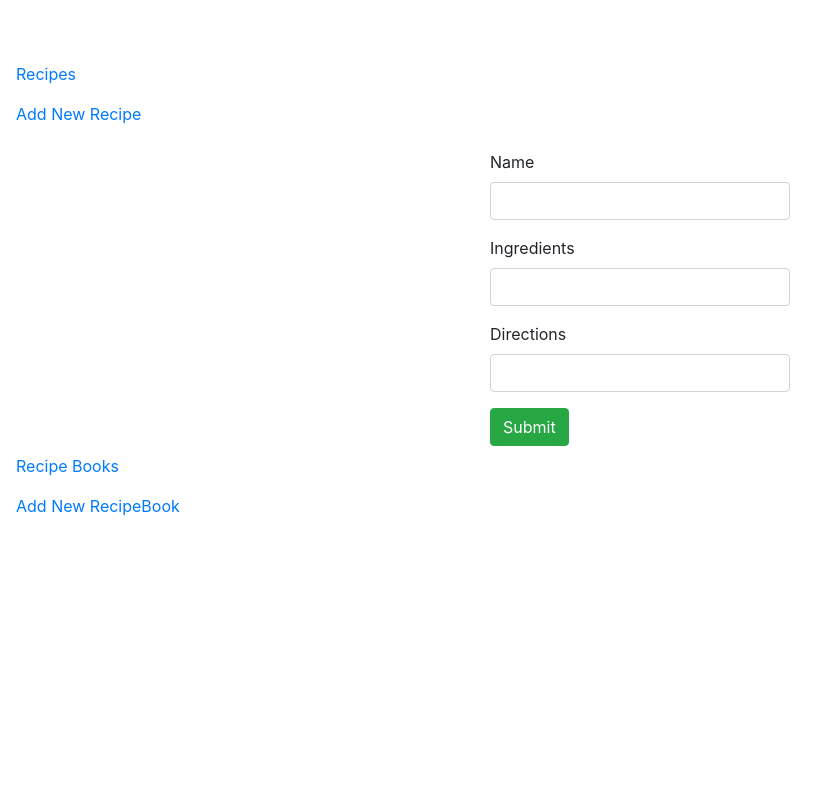
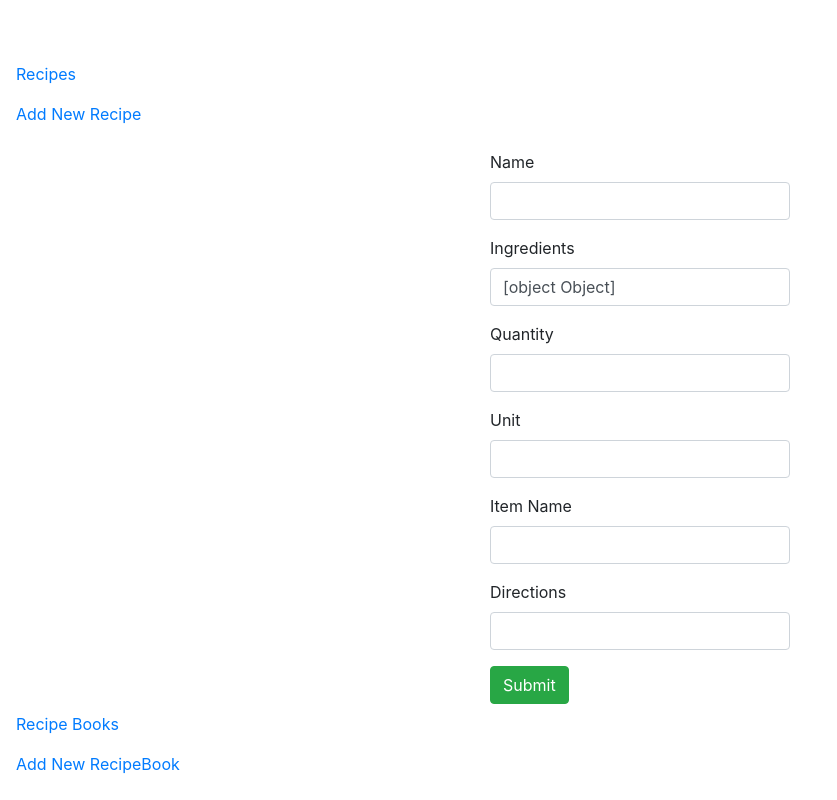
Before and after one commit to 0tjLustig/my_recipies_components, a React (Create React App) app: page /addRecipe in a window 1280 px wide. Shown: the part 746-1546 px from the top of the page, without its empty margins (0-837 px from the left). Before the commit the page ends 1288 px from the top, so only its background shows below. Built offline with nearby package versions, Linux system fonts and the light colour scheme.

Commit message:
Empty recipes and recipe books now pass post request

```diff
--- a/package.json
+++ b/package.json
@@ -21,6 +21,7 @@
     "redux": "^4.0.5",
     "redux-thunk": "^2.3.0",
     "styled-components": "^5.2.3",
+    "urllib": "^2.37.1",
     "web-vitals": "^1.0.1"
   },
   "scripts": {
--- a/src/API_Services/CRUD_Recipe_Services.js
+++ b/src/API_Services/CRUD_Recipe_Services.js
@@ -8,6 +8,8 @@ class RecipeDataService {
     get(name) {
         return api.get(`/recipes/${name}`)
     }
+
+    //when link recieves data, it is not URLencoded thus the request fails
 
     create(data) {
         return api.post("/recipes", data);
--- a/src/API_Services/api.js
+++ b/src/API_Services/api.js
@@ -4,7 +4,6 @@ const api = axios.create({
     headers: {
         'Content-Type': 'application/json',
         'x-auth-token': 'eyJhbGciOiJIUzI1NiIsInR5cCI6IkpXVCJ9.eyJ1c2VyIjp7ImlkIjoiNjA4MjUxNDY0MTEyMmQ5NDRjZDk5YTcwIn0sImlhdCI6MTYxOTE1MzIyMiwiZXhwIjoxNjE5NTg1MjIyfQ.37Ejz3bunRuju_8Vo7O2d8dDlu2yo7H9JQE-rjco768'
-
     }
 });
 
--- a/src/actions/recipeActions.js
+++ b/src/actions/recipeActions.js
@@ -10,8 +10,7 @@ import RecipeDataService from "../API_Services/CRUD_Recipe_Services";
 export const createRecipe = (name, ingredients, directions) => async (dispatch) => {
     console.log(ingredients);
     try {
-        //create error occuring here
-        // need to make ingredients able to be passed in a URL
+        console.log("inside try");
         const res = await RecipeDataService.create({ name, ingredients, directions });
         console.log(res);
         dispatch({
@@ -28,8 +27,6 @@ export const createRecipe = (name, ingredients, directions) => async (dispatch)
 export const retrieveRecipe = () => async (dispatch) => {
     try {
         const res = await RecipeDataService.getAll();
-        console.log('inside retrieveRecipe');
-        console.log(res.data);
         dispatch({
             type: RETRIEVE_RECIPE,
             payload: res.data,
--- a/src/actions/recipeBookActions.js
+++ b/src/actions/recipeBookActions.js
@@ -9,8 +9,6 @@ import RecipeBookDataService from "../API_Services/CRUD_Recipe_Book_Services";
 
 export const createRecipeBook = (name, recipes) => async (dispatch) => {
     try {
-        //create error occuring here
-        // need to make recipes able to be passed in a URL
         const res = await RecipeBookDataService.create({ name, recipes });
 
         dispatch({
--- a/src/components/add-recipe.component.js
+++ b/src/components/add-recipe.component.js
@@ -13,9 +13,9 @@ class AddRecipe extends Component {
         this.newRecipe = this.newRecipe.bind(this);
 
         this.state = {
-            //id: null,
+            _id: null,
             name: "",
-            ingredients: [],
+            ingredients: [{quantity: "", unit: "", itemName: ""}],
             directions: "",
 
             submitted: false,
@@ -42,9 +42,11 @@ class AddRecipe extends Component {
 
     saveRecipe() {
         const { name, ingredients, directions } = this.state;
+
+        console.log(name);
         console.log(ingredients);
-        encodeURIComponent(ingredients);
-        console.log(ingredients);
+        console.log(directions);
+
         this.props
             .createRecipe(name, ingredients, directions)
             .then((data) => {
@@ -65,9 +67,9 @@ class AddRecipe extends Component {
 
     newRecipe() {
         this.setState({
-            //id: null,
+            _id: null,
             name: "",
-            ingredients:[],
+            ingredients:[{quantity: "", unit: "", itemName: ""}],
             directions: "",
 
             submitted: false,
@@ -111,6 +113,42 @@ class AddRecipe extends Component {
                                 name="ingredients"
                             />
                         </div>
+                        <div className="form-group">
+                            <label htmlFor="ingredients">Quantity</label>
+                            <input
+                                type="text"
+                                className="form-control"
+                                id="quantity"
+                                required
+                                value={this.state.ingredients.quantity}
+                                onChange={this.onChangeIngredients}
+                                name="quantity"
+                            />
+                        </div>
+                        <div className="form-group">
+                            <label htmlFor="ingredients">Unit</label>
+                            <input
+                                type="text"
+                                className="form-control"
+                                id="ingredients"
+                                required
+                                value={this.state.ingredients.unit}
+                                onChange={this.onChangeIngredients}
+                                name="ingredients"
+                            />
+                        </div>
+                        <div className="form-group">
+                            <label htmlFor="ingredients">Item Name</label>
+                            <input
+                                type="text"
+                                className="form-control"
+                                id="itemName"
+                                required
+                                value={this.state.ingredients.itemName}
+                                onChange={this.onChangeIngredients}
+                                name="itemName"
+                            />
+                        </div>
 
                         <div className="form-group">
                             <label htmlFor="directions">Directions</label>
--- a/src/components/add-recipeBook.component.js
+++ b/src/components/add-recipeBook.component.js
@@ -13,7 +13,7 @@ class AddRecipeBook extends Component {
         this.state = {
             id: null,
             name: "",
-            recipes: [],
+            recipes: [{}],
 
             submitted: false,
         };
@@ -55,7 +55,7 @@ class AddRecipeBook extends Component {
         this.setState({
             id: null,
             name: "",
-            recipes: [],
+            recipes: "",
 
             submitted: false,
         });
--- a/src/components/recipe.component.js
+++ b/src/components/recipe.component.js
@@ -10,7 +10,6 @@ class Recipe extends Component {
         this.onChangeIngredients = this.onChangeIngredients.bind(this);
         this.onChangeDirections = this.onChangeDirections.bind(this);
         this.getRecipe = this.getRecipe.bind(this);
-        this.updateStatus = this.updateStatus.bind(this);
         this.updateContent = this.updateContent.bind(this);
         this.removeRecipe = this.removeRecipe().bind(this);
 
@@ -20,14 +19,22 @@ class Recipe extends Component {
                 name: "",
                 ingredients: [],
                 directions: "",
-                published: false,
             },
             message: "",
         };
     }
 
+
+
     componentDidMount() {
-        this.getRecipe(this.props.match.params.id);
+        this.getRecipe(this.props.match.params._id);
+        console.log(this.props.match.params._id);
+        /*
+        setState(state) {
+            this.state.currentRecipe._id = ;
+        }
+
+         */
     }
 
     onChangeName(e) {
@@ -80,33 +87,6 @@ class Recipe extends Component {
             });
     }
 
-    updateStatus(status) {
-        let data = {
-            _id: this.state.currentRecipe._id,
-            name: this.state.currentRecipe.name,
-            ingredients: this.state.currentRecipe.ingredients,
-            description: this.state.currentRecipe.description,
-        };
-
-        this.props
-            .updateRecipe(this.state.currentRecipe._id, data)
-            .then((response) => {
-                console.log(response);
-
-                this.setState((prevState) => ({
-                    currentRecipe: {
-                        ...prevState.currentRecipe,
-                        published: status,
-                    },
-                }));
-
-                this.setState({ message: "The status was updated successfully!" });
-            })
-            .catch((e) => {
-                console.log(e);
-            });
-    }
-
     updateContent() {
         this.props
             .updateRecipe(this.state.currentRecipe._id, this.state.currentRecipe)
@@ -121,6 +101,7 @@ class Recipe extends Component {
     }
 
     removeRecipe() {
+        console.log(this.state.currentRecipe);
         this.props
             .deleteRecipe(this.state.currentRecipe._id)
             .then(() => {
--- a/src/components/recipeBooks-list.component.js
+++ b/src/components/recipeBooks-list.component.js
@@ -32,30 +32,6 @@ class RecipeBooksListComponent extends Component {
             currentRecipeBook: recipeBook,
             currentIndex: index,
         });
-    }
-
-    updateContent() {
-        this.props
-            .updateRecipe(this.state.currentRecipe.id, this.state.currentRecipe)
-            .then((response) => {
-                console.log(response);
-
-                this.setState({ message: "The recipe was updated successfully!" });
-            })
-            .catch((e) => {
-                console.log(e);
-            });
-    }
-
-    removeRecipe() {
-        this.props
-            .deleteRecipe(this.state.currentRecipe.id)
-            .then(() => {
-                this.props.history.push("/recipes");
-            })
-            .catch((e) => {
-                console.log(e);
-            });
     }
 
     render() {
```
Also changed, not shown: 1 other file (tests, documents, lock files or other folders).
